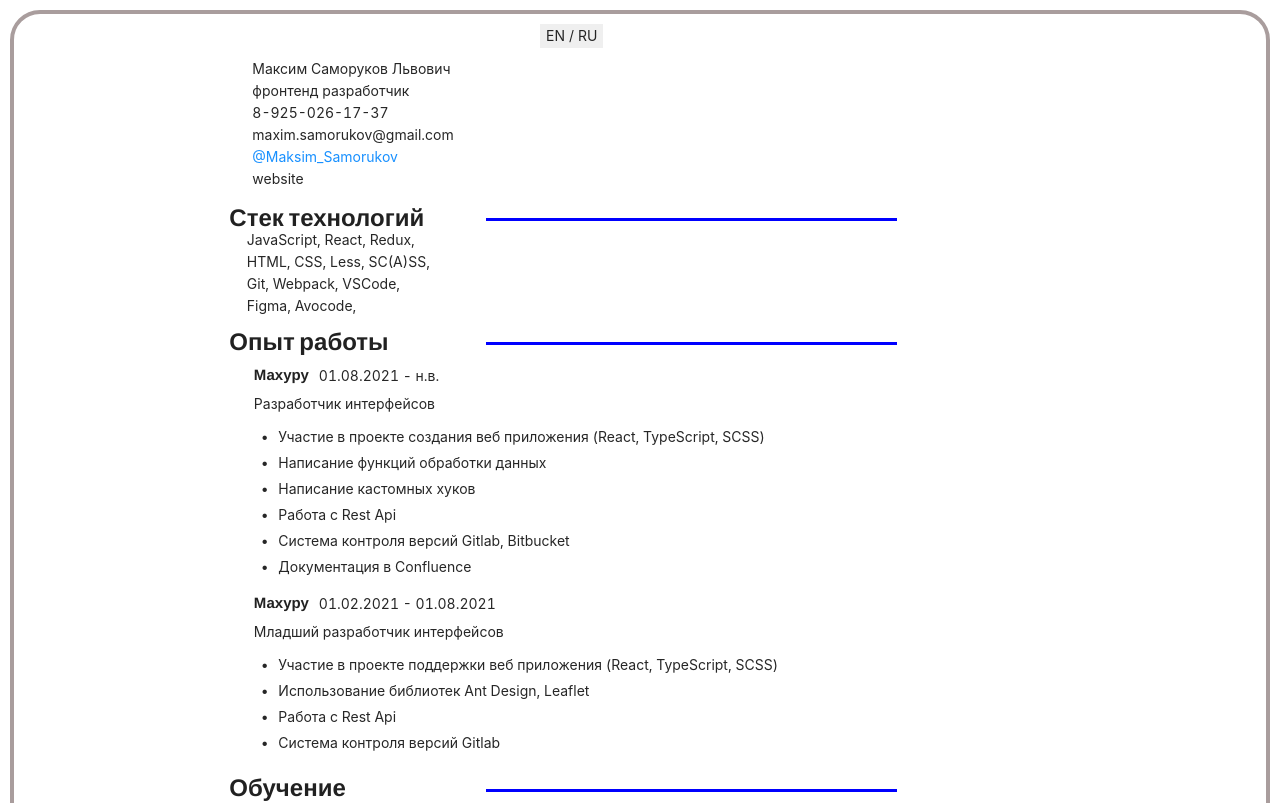
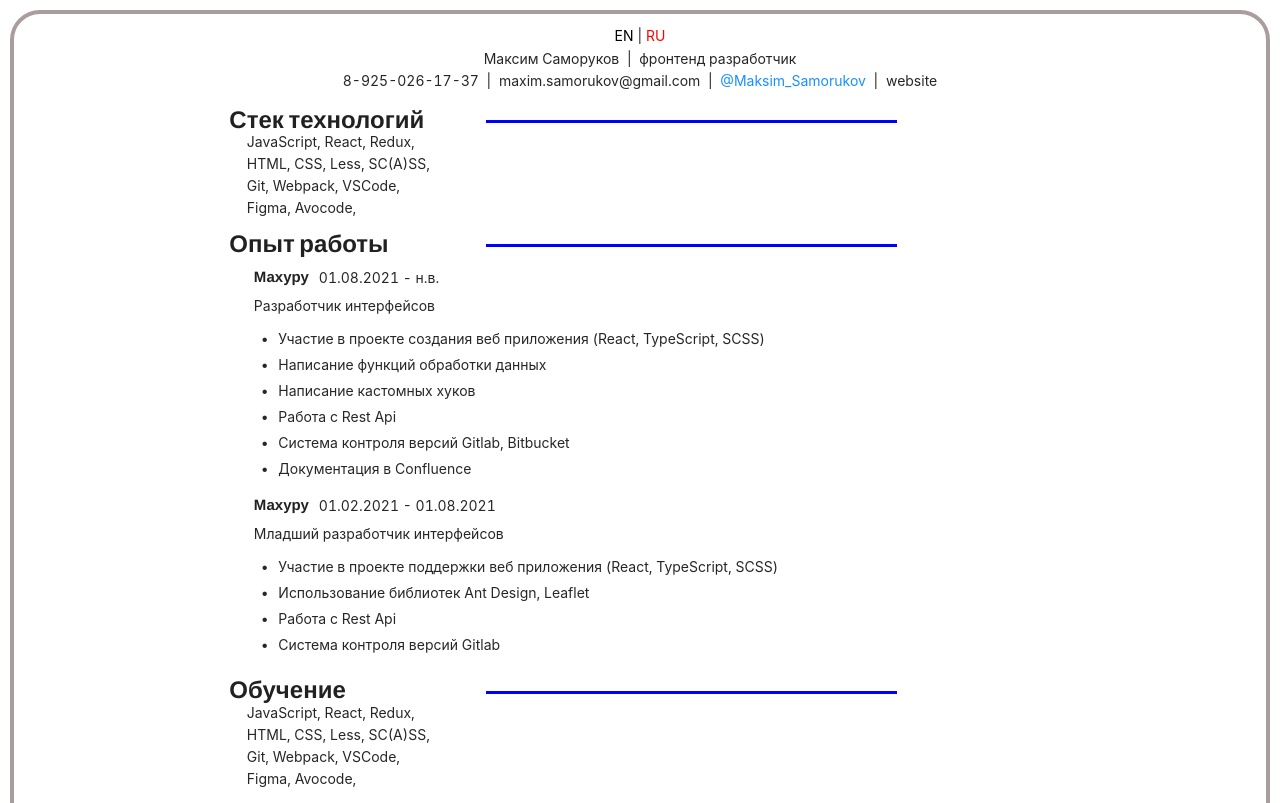
Before and after one commit to MaximSamorukov/react_resume, a React (Create React App) app: page / in a window 1280 px wide. Shown: the top 803 px of the page. Built offline with nearby package versions, Linux system fonts and the light colour scheme.

Commit message:
added language context and some changes

```diff
--- a/src/components/ContentItem.jsx
+++ b/src/components/ContentItem.jsx
@@ -1,24 +1,23 @@
-import React, { useEffect, useState } from "react";
+import React, { useEffect, useState, useContext } from "react";
 import { data } from "../data/data";
-import { Row, Col, Layout, Avatar, Space } from 'antd';
-import { AntDesignOutlined } from '@ant-design/icons';
+import { Row, Col, Layout } from 'antd';
 import { usePageSize } from "../hooks/hooks";
+import { LanguageContext } from "../context";
 import { HeaderItem } from "./header_item";
 import { titles_en, titles_ru } from '../data/libraries';
 
 export const ContentItem = ({ title, children }) => {
-  const { name, surname, contacts, profession } = data['ru'];
+  const { language: { language }} = useContext(LanguageContext);
   const [ width ] = usePageSize();
   const { Content } = Layout;
   const isPresent = width > 750;
-  const avatarSize = isPresent ? 3 : 7;
-  const contentSize = isPresent ? 12 : 16;
+  const titles = language === 'en' ? titles_en : titles_ru;
   return (
     <div>
       <Content style={{ marginTop: 15 }}>
         <Row>
           {isPresent && <Col span={4}/>}
-          <Col span={5}><div className="ui large header">{titles_ru[title]}</div></Col>
+          <Col span={5}><div className="ui large header">{titles[title]}</div></Col>
           <Col span={8}>
             <div style={{
               backgroundColor: 'blue',
--- a/src/components/Instruments.jsx
+++ b/src/components/Instruments.jsx
@@ -1,11 +1,13 @@
-import React from "react";
+import React, { useContext } from "react";
+import { LanguageContext } from "../context";
 import { data } from '../data/data';
 
 const Instruments = () => {
+  const { language: { language }} = useContext(LanguageContext);
   return (
     <ul className="ui list">
       {
-        data.ru.instruments.map(({ label }, index) => {
+        data[language].instruments.map(({ label }, index) => {
           return (
             <div key={index} className="item">{label.reduceRight((acc, item) => {
               return `${item}, ${acc}`;
--- a/src/components/Job_item.jsx
+++ b/src/components/Job_item.jsx
@@ -1,7 +1,10 @@
-import React from "react";
+import React, { useContext } from "react";
+import { LanguageContext } from "../context";
 
 export const JobItem = ({ item }) => {
+  const { language: { language }} = useContext(LanguageContext);
   const { company, title, start, end, description } = item;
+  const nowDaysString = language === 'en' ? 'p.t.' : 'н.в.';
   return (
     <div className="ui relaxed divided list">
       <div className="content">
@@ -21,7 +24,7 @@ export const JobItem = ({ item }) => {
             }}>
               <span>{start}</span>
               <span> - </span>
-              <span>{typeof end === 'string' ? end : 'н.в.'}</span>
+              <span>{typeof end === 'string' ? end : nowDaysString}</span>
             </div>
         </div>
         <div
--- a/src/components/WorkExperiemce.jsx
+++ b/src/components/WorkExperiemce.jsx
@@ -1,12 +1,14 @@
-import React from "react";
+import React, { useContext } from "react";
 import { JobItem } from './Job_item';
 import { data } from '../data/data';
-
-export const WorkExperience = () => {
+import { LanguageContext } from "../context";
+export const WorkExperience = (props) => {
+  const { language: { language } } = useContext(LanguageContext);
+  console.log(language);
   return (
     <ul className="ui list">
       {
-        data.ru.experience.map((item, index) => {
+        data[language].experience.map((item, index) => {
           return (
             <JobItem key={index} item={item} />
           )
--- a/src/components/header.jsx
+++ b/src/components/header.jsx
@@ -1,59 +1,78 @@
-import React, { useEffect, useState } from "react";
+import React, { useState, useContext } from "react";
 import { data } from "../data/data";
-import { Row, Col, Layout, Avatar, Space } from 'antd';
+import { Row, Col, Layout } from 'antd';
 import { usePageSize } from "../hooks/hooks";
 import { HeaderItem, TelegramHeaderItem } from "./header_item";
+import { LanguageContext } from "../context";
+
+
 
 export const Header = () => {
-  const [lang, setLang] = useState('ru');
-  const { name, surname, lastname,  contacts, profession } = data[lang];
+  const context = useContext(LanguageContext);
+  const { language, setLanguage } = context;
+  const { name, surname, lastname,  contacts, profession } = data[language.language];
   const toggleLang = () => {
-    setLang((prev) => {
-      if (prev === 'en') return 'ru';
-      return 'en';
+    setLanguage((prev) => {
+      if (prev.language === 'en') return { language: 'ru' };
+      return { language: 'en' };
     });
   }
   const [ width ] = usePageSize();
   const { Content } = Layout;
   const isPresent = width > 750;
-  const avatarSize = isPresent ? 3 : 7;
   const contentSize = isPresent ? 12 : 16;
+
   return (
     <Content>
-      <Row>
-        <Col span={24}>
+      <Row
+        style={{
+          justifyContent: 'center',
+        }}
+      >
         <div
           style={{
             marginRight: 'auto',
             marginLeft: 'auto',
-              width: 200,
           }}
         >
           <button style={{
             border: 'none',
-
+            backgroundColor: 'white'
           }} onClick={toggleLang}>
-              EN / RU
+            <span style={{
+              color: language.language === 'en' ? 'red' : 'black',
+            }}>EN</span>
+            <span> | </span>
+            <span
+              style={{
+                color: language.language === 'ru' ? 'red' : 'black',
+              }}
+            >RU</span>
           </button>
         </div>
-        </Col>
       </Row>
-      <Row>
-        {isPresent && <Col span={4}/>}
-        <Col span={contentSize}>
-          <div style={{
-            marginTop: 10,
-            paddingLeft: 23,
-          }}>
-            <HeaderItem text={`${name} ${surname} ${lastname}`} />
+      <Row
+        style={{
+          justifyContent: 'center',
+        }}
+      >
+        <HeaderItem text={`${name} ${surname}`} />
+        <div style={{ width: 20, textAlign: 'center' }}><span>|</span></div>
         <HeaderItem text ={profession} />
+
+      </Row>
+      <Row
+        style={{
+          justifyContent: 'center',
+        }}
+      >
         <HeaderItem text={contacts.phone} />
+        <div style={{ width: 20, textAlign: 'center' }}><span>|</span></div>
         <HeaderItem text={contacts.email} />
+        <div style={{ width: 20, textAlign: 'center' }}><span>|</span></div>
         <TelegramHeaderItem text={contacts.telegram} />
+        <div style={{ width: 20, textAlign: 'center' }}><span>|</span></div>
         <HeaderItem text={contacts.website} />
-          </div>
-        </Col>
-        {isPresent && <Col span={4} />}
       </Row>
     </Content>
   )
--- a/src/components/header_item.jsx
+++ b/src/components/header_item.jsx
@@ -1,4 +1,5 @@
 import React from "react";
+
 
 export const HeaderItem = ({ text, icon }) => {
   return (
--- /dev/null
+++ b/src/context/index.js
@@ -0,0 +1,19 @@
+import react, { createContext, useState } from "react";
+
+const defaultLanguage = { language: 'ru' };
+export const LanguageContext = createContext();
+
+const useToggleLanguage = () => {
+  const [language, setLanguage] = useState(defaultLanguage);
+  return {
+    language,
+    setLanguage
+  }
+}
+
+export const LanguageContextProvider = (props) => {
+  const value = useToggleLanguage();
+  return (
+    <LanguageContext.Provider value={value} {...props} />
+  )
+}
--- a/src/data/data.js
+++ b/src/data/data.js
@@ -300,20 +300,8 @@ export const data = {
     ],
     experience: [
       {
-        company: "Махуру",
-        title: "Младший разработчик интерфейсов",
-        start: '01.02.2021',
-        end: '01.08.2021',
-        description: [
-          'Участие в проекте поддержки веб приложения (React, TypeScript, SCSS)',
-          'Использование библиотек Ant Design, Leaflet',
-          'Работа с Rest Api',
-          'Система контроля версий Gitlab',
-        ]
-      },
-      {
-        company: "Махуру",
-        title: "Разработчик интерфейсов",
+        company: "Mahuru",
+        title: "React developer",
         start: '01.08.2021',
         end: Date.now(),
         description: [
@@ -323,6 +311,18 @@ export const data = {
           'Работа с Rest Api',
           'Система контроля версий Gitlab, Bitbucket',
           'Документация в Confluence',
+        ]
+      },
+      {
+        company: "Mahuru",
+        title: "React developer, junior",
+        start: '01.02.2021',
+        end: '01.08.2021',
+        description: [
+          'Участие в проекте поддержки веб приложения (React, TypeScript, SCSS)',
+          'Использование библиотек Ant Design, Leaflet',
+          'Работа с Rest Api',
+          'Система контроля версий Gitlab',
         ]
       },
     ],
```
Also changed, not shown: src/index.js (+4 -3 lines). Lines whose indentation alone changed are shown as unchanged.
